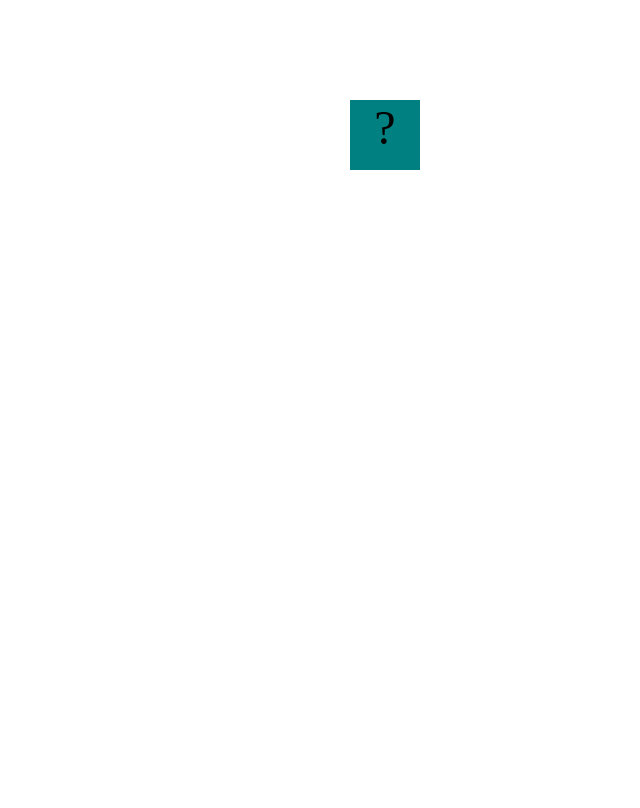
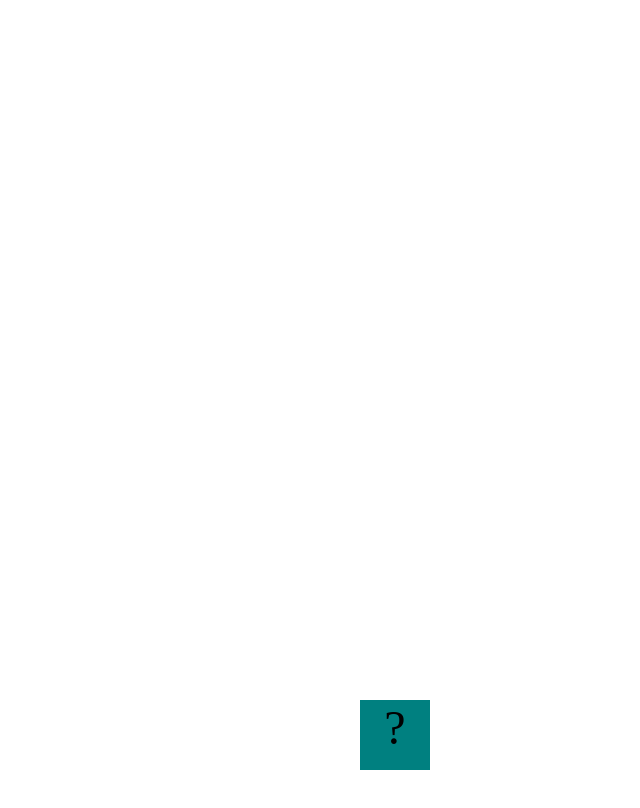
Before and after one commit to SophiaMaggard/SophiaMaggard.github.io, a plain HTML site: page fsd-projects/bouncing-box/index.html in a window 1280 px wide. Shown: the whole page, without its empty margins (640-1280 px from the left). Drawn offline with Linux system fonts and the light colour scheme.

Commit message:
almost done

```diff
--- a/fsd-projects/bouncing-box/index.html
+++ b/fsd-projects/bouncing-box/index.html
@@ -75,9 +75,11 @@
         var positionX = 0;
         var points = 1;
         var speedX = 10;
-        var positionY;
-        var speedY;
+        var positionY = 0;
+        var speedY = 7;
+        var clicks = 0;
         var boardHeight = jQuery(window).height();
+
 
 
 
@@ -89,15 +91,21 @@
          * If the box drifts off the screen, turn it around!
          */
         function update() {
-         moveBoxTo(positionX, positionY);
-          positionX += speedX;
-        if (positionX >= boardWidth){
-       speedX *= -1
-        }else if(positionX <= 0){
-          speedX *= -1
+        positionX += speedX;
+        positionY += speedY
+        moveBoxTo(positionX, positionY);
+        if(positionX > boardWidth) {
+          speed *= -1;
         }
-
-
+        if (positionX < 0){
+          speed *= -1;
+        }
+        if(positionY > boardHeight) {
+          speed *= -1;
+        }
+        if (positionY < 0){
+          speed *= -1;
+        }
 
 
 
@@ -113,6 +121,7 @@
          */
         function handleBoxClick() {
        positionX = 0;
+       points += 1;
        speedX += 3;
        speedX = 3 * points + 10;
       changeBoxText(points++);
```
